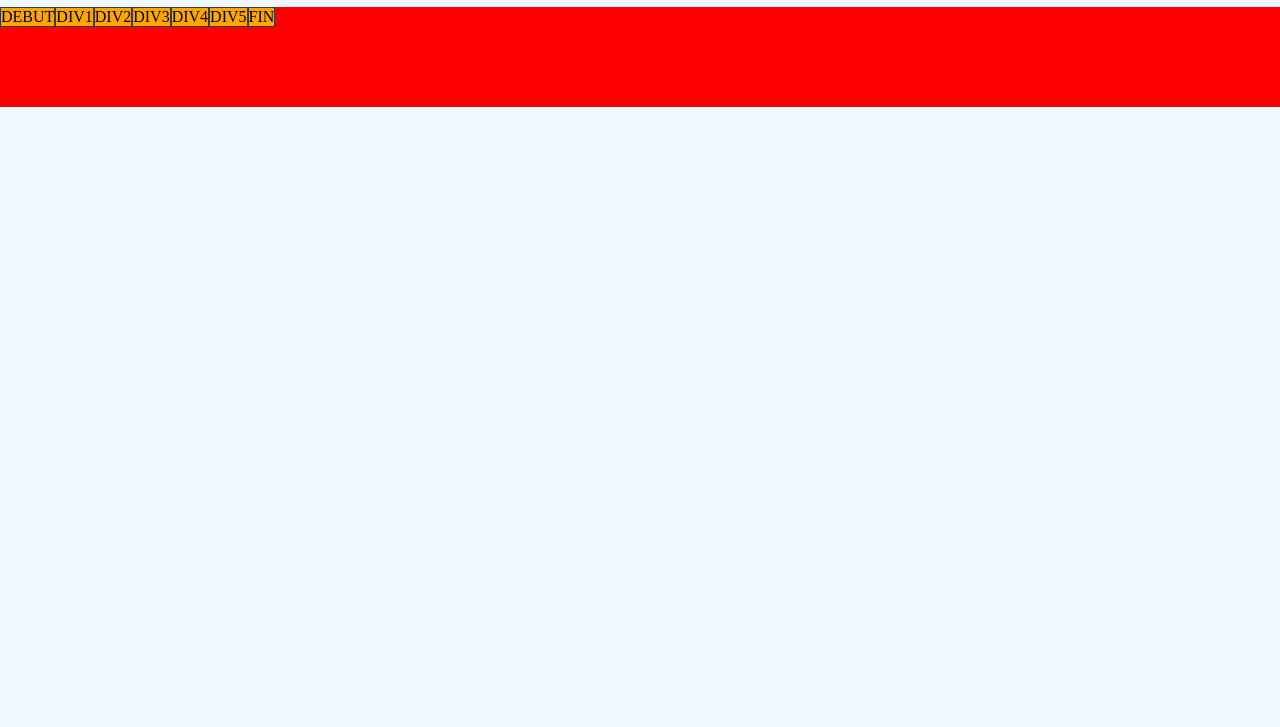
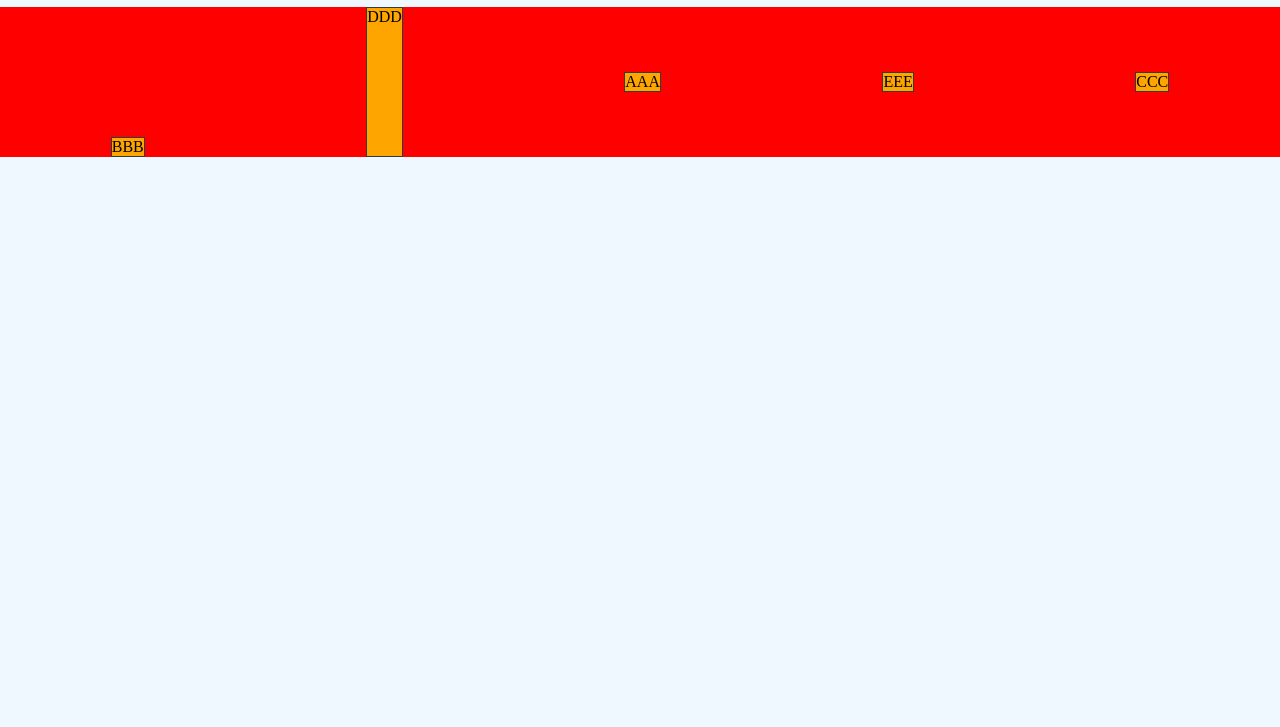
Before and after one commit to Sofianss/MonRepos, a plain HTML site: page HTML-CSS/2.FlexBox/index.html in a window 1280 px wide. Shown: the part 73-800 px from the top of the page. Drawn offline with Linux system fonts and the light colour scheme.

Commit message:
Dossier FlexBox

```diff
--- a/HTML-CSS/2.FlexBox/index.html
+++ b/HTML-CSS/2.FlexBox/index.html
@@ -9,14 +9,23 @@
 </head>
 <body>
     <h1>Découverte FlexBox</h1>
-    <div class="container spaces">
-    <div class="cont-item spaces">DEBUT</div>
-    <div class="cont-item spaces">DIV1</div>
-    <div class="cont-item spaces">DIV2</div>
-    <div class="cont-item spaces">DIV3</div>
-    <div class="cont-item spaces">DIV4</div>
-    <div class="cont-item spaces">DIV5</div>
-    <div class="cont-item spaces">FIN</div>
+    <div class="container spaced">
+    <!--<div class="cont-item spaced">DEBUT</div>
+    <div class="cont-item spaced">DIV1 plus de contenu</div>
+    <div class="cont-item spaced">DIV2</div>
+    <div class="cont-item spaced">DIV3 plus de contenu</div>
+    <div class="cont-item spaced">DIV4</div>
+    <div class="cont-item spaced">DIV5</div>
+    <div class="cont-item spaced">FIN</div>-->
+
+    <div class="cont-item order3">AAA</div>
+    <div class="cont-item obj1 order1">BBB</div>
+    <div class="cont-item order5">CCC</div>
+    <div class="cont-item obj2 order2">DDD</div>
+    <div class="cont-item order4">EEE</div>
     </div>
+
+
 </body>
+
 </html>
--- a/HTML-CSS/2.FlexBox/style.css
+++ b/HTML-CSS/2.FlexBox/style.css
@@ -33,11 +33,27 @@ body{
 .container{
     background-color: rgb(255, 0, 0);
     display: flex;
-    height: 100px;
-    flex-wrap: nowrap;
-    align-items: flex-start;
+    height: 150px;
+    align-items: center;
+    /* flex-wrap: wrap;
+    flex-direction: column-reverse; */
+    flex-flow: row wrap;
 }
 .cont-item{
     background-color: orange;
     border: 1px solid rgb(50, 60, 60);
+    /* font-siez: 30px;
+    padding: 10px; */
 }
+
+.spaced {
+    justify-content: space-around   ;
+}
+.order1{order: 1;}
+.order2{order: 2;}
+.order3{order: 3;}
+.order4{order: 4;}
+.order5{order: 5;}
+
+.obj1{align-self: flex-end;}
+.obj2{align-self: stretch;}
```
